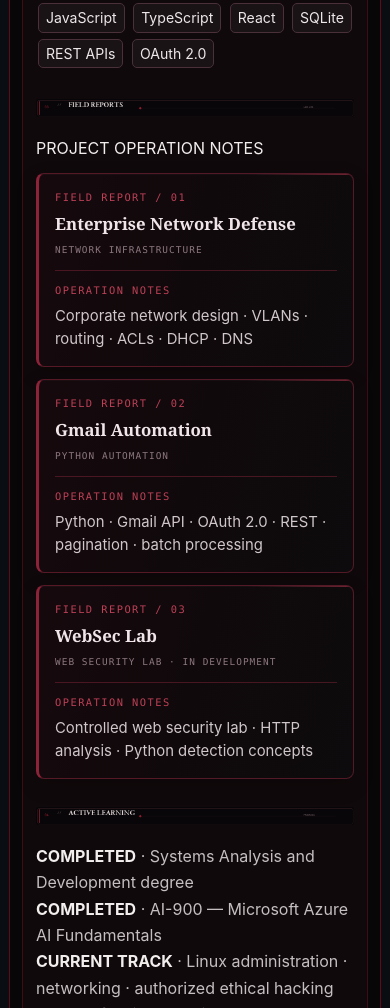
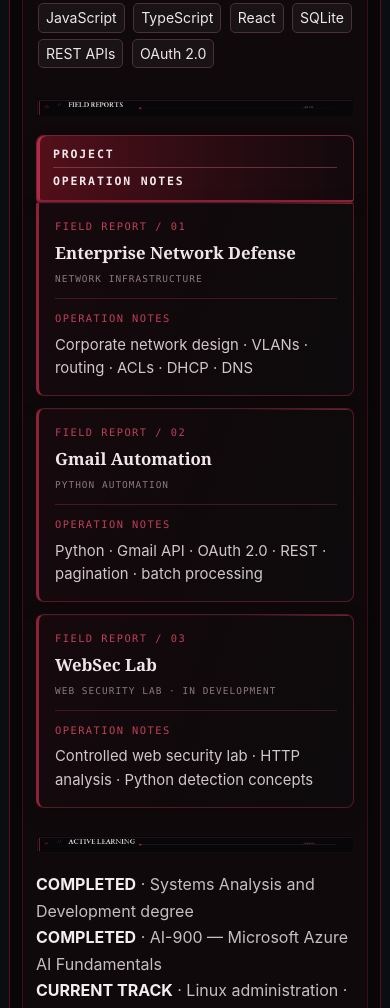
Before and after one commit to john-root-opsec/john-root-opsec, a plain HTML site: page index.html in a window 390 px wide. Shown: the part 3500-4508 px from the top of the page. Drawn offline with Linux system fonts and the light colour scheme.

Commit message:
Style Field Reports project column header

```diff
--- a/style.css
+++ b/style.css
@@ -253,3 +253,56 @@ details p { margin-bottom: 0; }
     transform: none;
   }
 }
+
+
+/* Field Reports — custom column header matching the section title system */
+.project-table-header {
+  display: grid;
+  grid-template-columns: minmax(220px, 0.82fr) minmax(0, 1.65fr);
+  align-items: center;
+  gap: 22px;
+  margin: 14px 0 0;
+  padding: 12px 20px;
+  color: #f3e8eb;
+  background:
+    linear-gradient(90deg, rgba(87, 16, 27, 0.95), rgba(45, 12, 19, 0.96) 54%, rgba(18, 9, 12, 0.98));
+  border: 1px solid #742033;
+  border-bottom: 2px solid #8d2339;
+  border-radius: 8px 8px 3px 3px;
+  box-shadow: inset 3px 0 0 #b12b46, 0 5px 16px rgba(0, 0, 0, 0.2);
+  font-family: ui-monospace, SFMono-Regular, Menlo, Consolas, monospace;
+  font-size: 0.72rem;
+  font-weight: 800;
+  letter-spacing: 0.16em;
+  line-height: 1.3;
+  text-transform: uppercase;
+}
+
+.project-table-header span + span {
+  min-height: 100%;
+  padding-left: 22px;
+  border-left: 1px solid rgba(218, 123, 144, 0.35);
+}
+
+.project-list {
+  margin-top: 0;
+}
+
+.project-card:first-child {
+  border-top-left-radius: 3px;
+  border-top-right-radius: 3px;
+}
+
+@media (max-width: 680px) {
+  .project-table-header {
+    grid-template-columns: 1fr;
+    gap: 5px;
+    padding: 11px 16px;
+  }
+
+  .project-table-header span + span {
+    padding: 6px 0 0;
+    border-left: 0;
+    border-top: 1px solid rgba(218, 123, 144, 0.35);
+  }
+}
```
